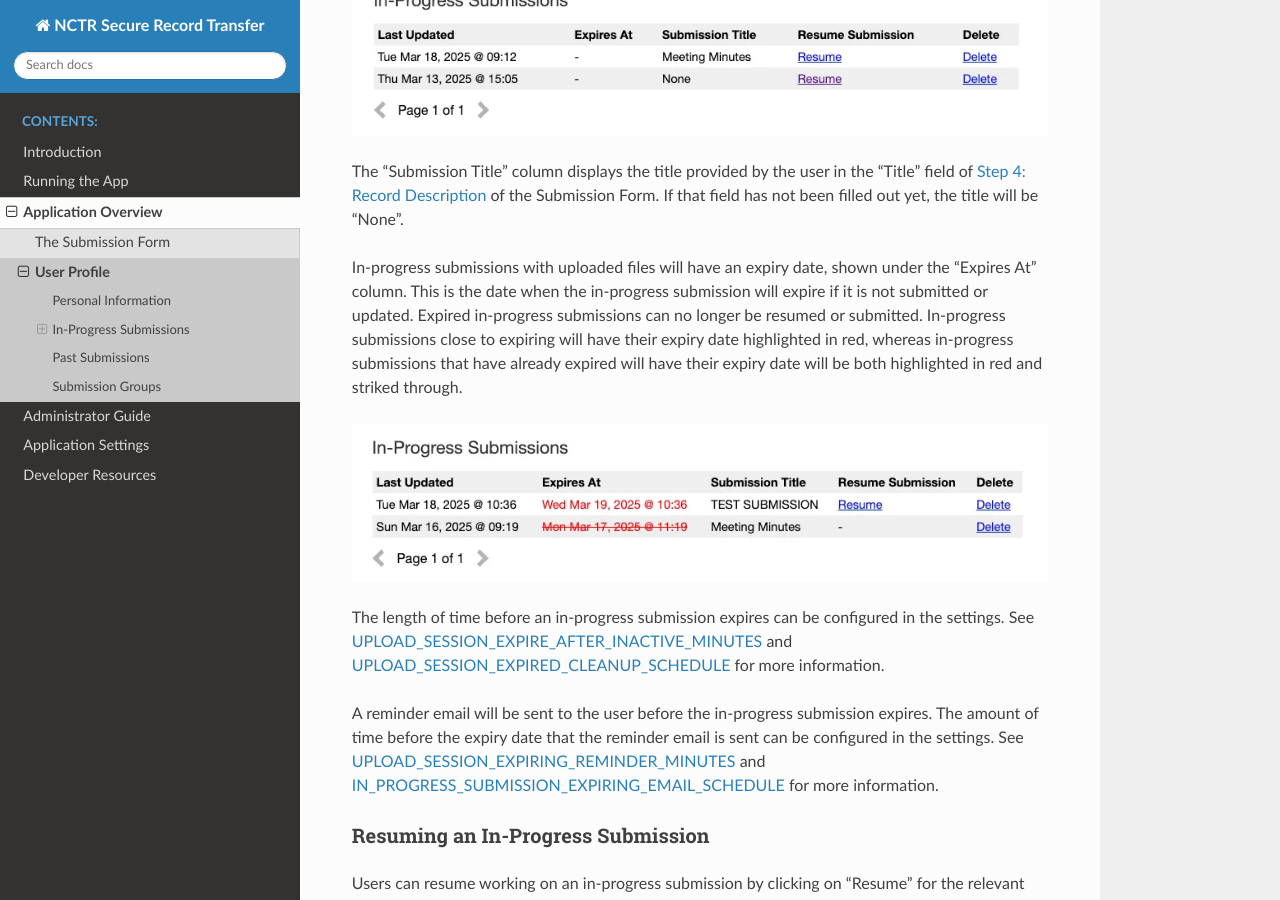
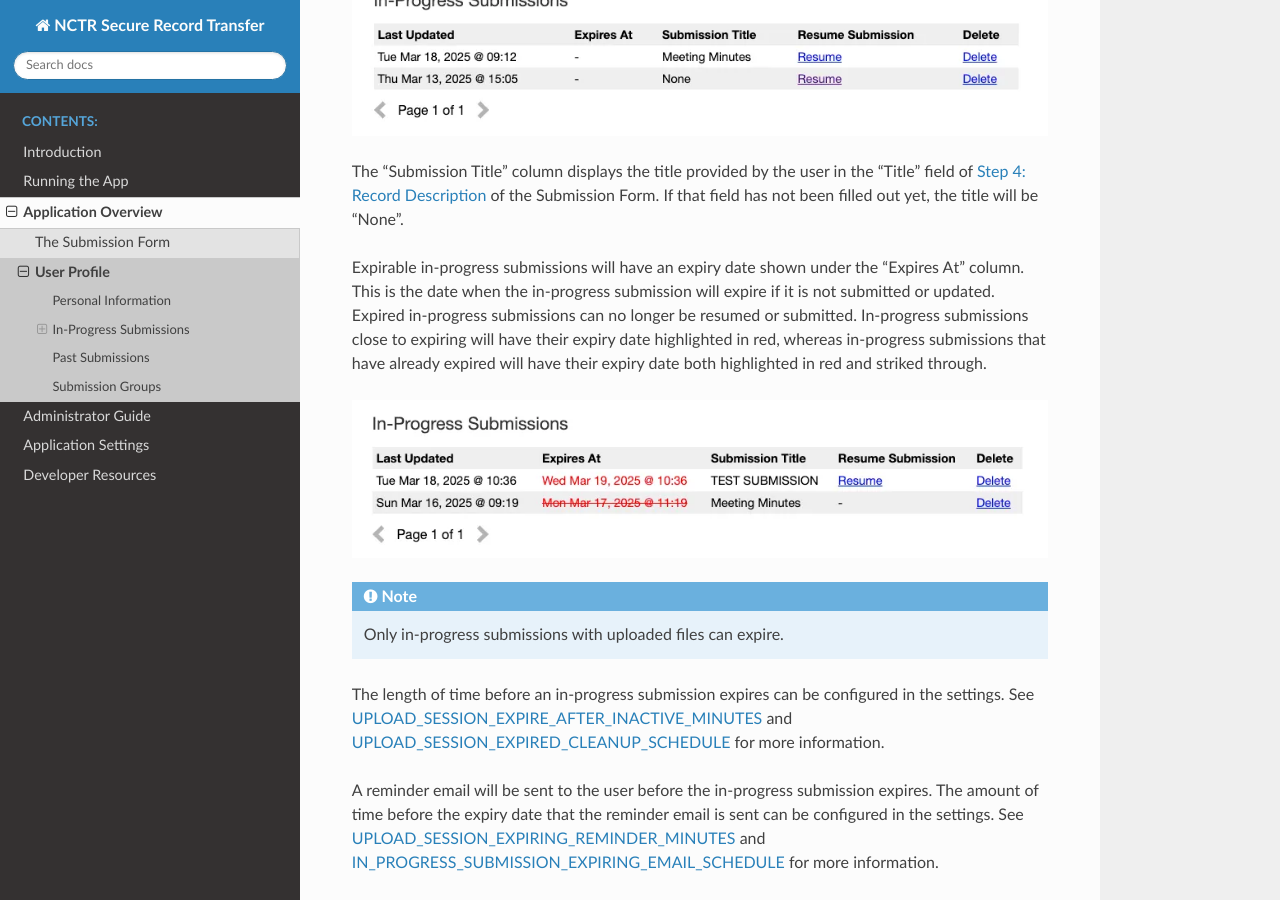
Before and after one commit to NationalCentreTruthReconciliation/Secure-Record-Transfer, a Sphinx documentation site: the page built from docs/application_overview/user-profile.rst, in a window 1280 px wide and 900 px high, scrolled down 1143 px. Built offline with Sphinx 7.4.7 and the Read the Docs theme 3.1.0, drawn with Linux system fonts in a browser that asks for light colours.

Commit message:
Add note about in-progress submission expiry

```diff
--- a/docs/application_overview/user-profile.rst
+++ b/docs/application_overview/user-profile.rst
@@ -33,15 +33,17 @@ The "Submission Title" column displays the title provided by the user in the "Ti
 :ref:`Step 4: Record Description` of the Submission Form. If that field has not been filled out
 yet, the title will be "None".
 
-In-progress submissions with uploaded files will have an expiry date, shown under the "Expires At"
-column. This is the date when the in-progress submission will expire if it is not submitted or
-updated. Expired in-progress submissions can no longer be resumed or submitted. In-progress
-submissions close to expiring will have their expiry date highlighted in red, whereas in-progress
-submissions that have already expired will have their expiry date will be both highlighted in red
-and striked through.
+Expirable in-progress submissions will have an expiry date shown under the "Expires At" column.
+This is the date when the in-progress submission will expire if it is not submitted or updated.
+Expired in-progress submissions can no longer be resumed or submitted. In-progress submissions
+close to expiring will have their expiry date highlighted in red, whereas in-progress submissions
+that have already expired will have their expiry date both highlighted in red and striked through.
 
 .. image:: images/user_profile_in_progress_submission_expiry.webp
     :alt: User profile in-progress submission expiry
+
+.. note::
+    Only in-progress submissions with uploaded files can expire.
 
 The length of time before an in-progress submission expires can be configured in the settings. See
 :ref:`UPLOAD_SESSION_EXPIRE_AFTER_INACTIVE_MINUTES` and
```
